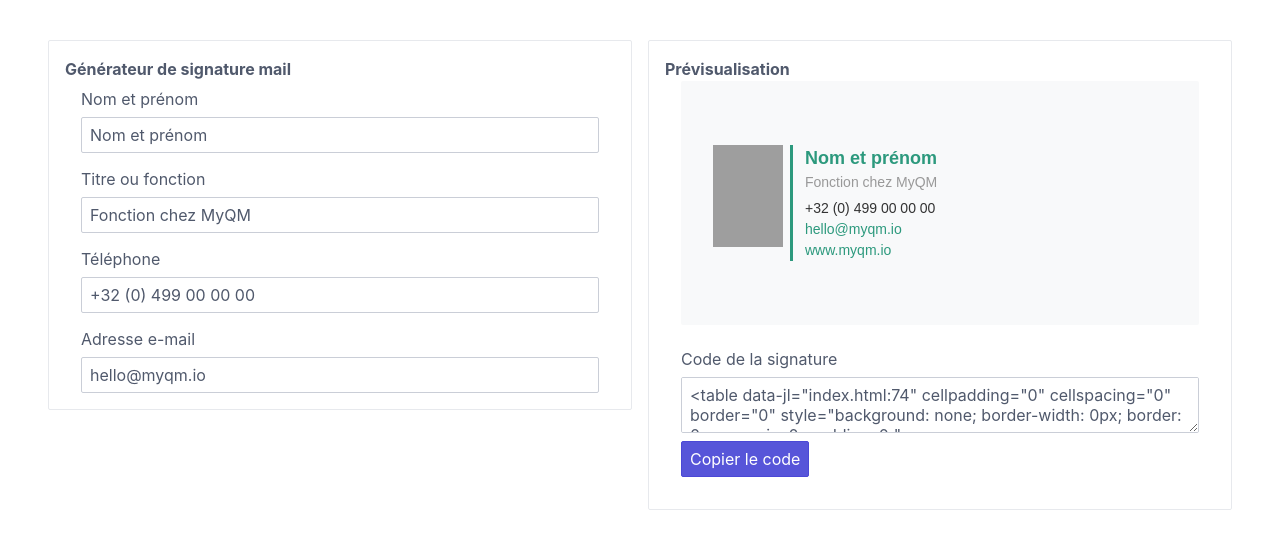
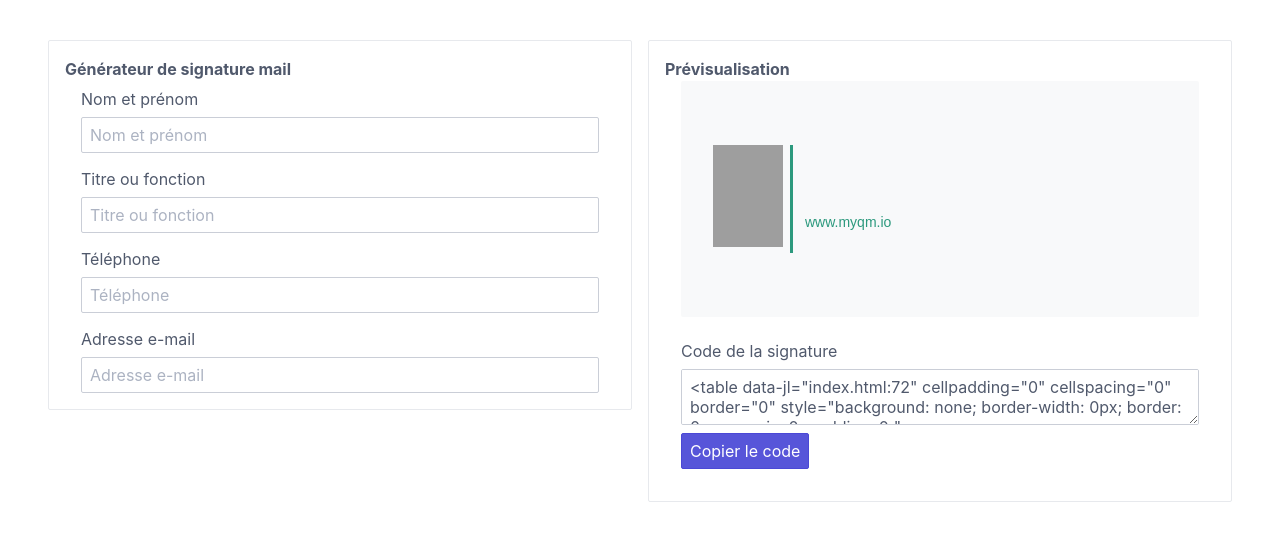
Before and after one commit to bhenbe/myqm-mailsign, a plain HTML site: page index.html in a window 1280 px wide. Drawn offline with nearby package versions, Linux system fonts and the light colour scheme; grey boxes are pictures that could not be loaded.

Commit message:
Update form and vars

```diff
--- a/assets/js/app.js
+++ b/assets/js/app.js
@@ -1,10 +1,10 @@
 var app = new Vue({
     el: '#app',
     data: {
-      username: 'Nom et prénom',
-      usertitle: 'Fonction chez MyQM',
-      userphone: '+32 (0) 499 00 00 00',
-      usermail: 'hello@myqm.io',
+      username: '',
+      usertitle: '',
+      userphone: '',
+      usermail: '',
       code: '<p>code goes here</p>'
     },
     created: function () {
--- a/index.html
+++ b/index.html
@@ -5,8 +5,6 @@
     <meta name="viewport" content="width=device-width, initial-scale=1, shrink-to-fit=no">
 
     <link rel="stylesheet" href="assets/spectre-0.5.1/spectre.min.css">
-    <link rel="stylesheet" href="assets/spectre-0.5.1/spectre-exp.min.css">
-    <link rel="stylesheet" href="assets/spectre-0.5.1/spectre-icons.min.css">
     <style>body{padding: 2rem;}</style>
 
     <title>MyQM Mail Sign Generator</title>
@@ -33,22 +31,22 @@
 
                                     <div class="form-group">
                                         <label class="form-label" for="input-username">Nom et prénom</label>
-                                        <input class="form-input" type="text" id="input-username" v-model="username" v-on:keyup="updateCode">
+                                        <input class="form-input" type="text" id="input-username" v-model="username" v-on:keyup="updateCode" placeholder="Nom et prénom">
                                     </div>
 
                                     <div class="form-group">
                                         <label class="form-label" for="input-usertitle">Titre ou fonction</label>
-                                        <input class="form-input" type="text" id="input-usertitle" v-model="usertitle" v-on:keyup="updateCode">
+                                        <input class="form-input" type="text" id="input-usertitle" v-model="usertitle" v-on:keyup="updateCode" placeholder="Titre ou fonction">
                                     </div>
 
                                     <div class="form-group">
                                         <label class="form-label" for="input-userphone">Téléphone</label>
-                                        <input class="form-input" type="text" id="input-userphone" v-model="userphone" v-on:keyup="updateCode">
+                                        <input class="form-input" type="text" id="input-userphone" v-model="userphone" v-on:keyup="updateCode" placeholder="Téléphone">
                                     </div>
 
                                     <div class="form-group">
                                         <label class="form-label" for="input-usermail">Adresse e-mail</label>
-                                        <input class="form-input" type="text" id="input-usermail" v-model="usermail" v-on:keyup="updateCode">
+                                        <input class="form-input" type="text" id="input-usermail" v-model="usermail" v-on:keyup="updateCode" placeholder="Adresse e-mail">
                                     </div>
 
                                 </form>
```
